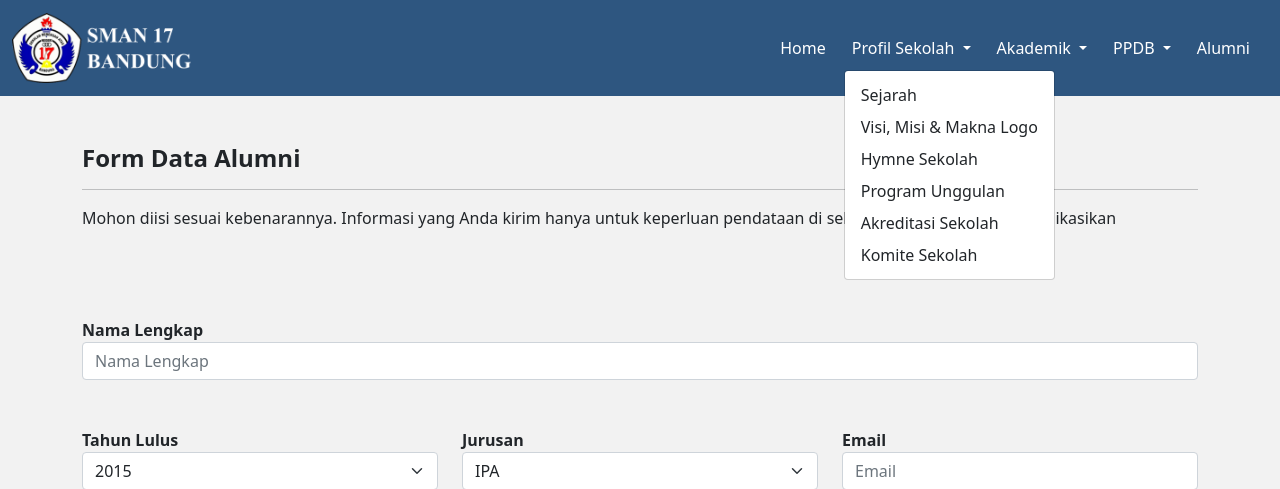
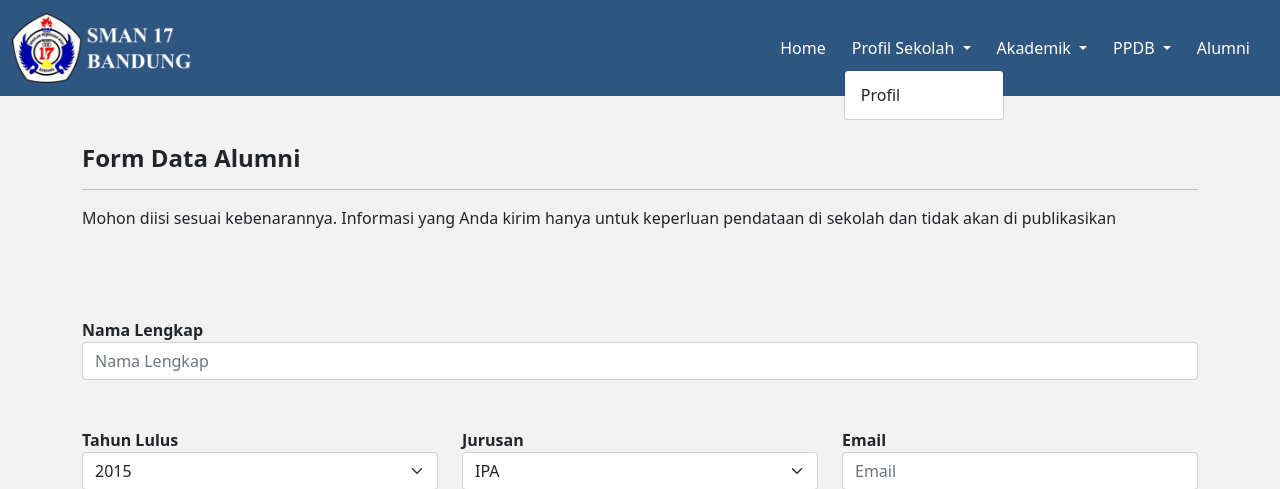
Before and after one commit to agustiarfajar/php-sman17, a PHP site: page /alumni/ in a window 1280 px wide, after a click on "Profil Sekolah". Shown: the top 489 px of the page. Run offline with PHP 8.4, Linux system fonts and the light colour scheme.

Commit message:
FIX PISANNNN

```diff
--- a/alumni/index.php
+++ b/alumni/index.php
@@ -72,12 +72,12 @@
 	            		Profil Sekolah
 	          		</a>
 		        	<ul class="dropdown-menu" aria-labelledby="navbarDropdownMenuLink">
-		        		<li><a class="dropdown-item" href="<?= BASEURL;?>profil">Sejarah</a></li>
-		            	<li><a class="dropdown-item" href="<?= BASEURL;?>profil">Visi, Misi & Makna Logo</a></li>
+						<li><a class="dropdown-item" href="<?= BASEURL;?>profil">Profil</a></li>
+		            	<!-- <li><a class="dropdown-item" href="<?= BASEURL;?>profil">Visi, Misi & Makna Logo</a></li>
 		            	<li><a class="dropdown-item" href="<?= BASEURL;?>profil/hymne.php">Hymne Sekolah</a></li>
 		            	<li><a class="dropdown-item" href="#">Program Unggulan</a></li>
 		            	<li><a class="dropdown-item" href="<?= BASEURL;?>profil">Akreditasi Sekolah</a></li>
-		            	<li><a class="dropdown-item" href="#">Komite Sekolah</a></li>
+		            	<li><a class="dropdown-item" href="#">Komite Sekolah</a></li> -->
 
 		        	</ul>
 	        	</li>
@@ -106,7 +106,7 @@
 
 
 	        	<li class="nav-item" style="padding-right: 10px;">
-	          		<a class="nav-link" style="color: white;font-size: 16px;" href="alumni.php">Alumni</a>
+	          		<a class="nav-link" style="color: white;font-size: 16px;" href="#">Alumni</a>
 	        	</li>
 
 	      	</ul>
--- a/guru/index.php
+++ b/guru/index.php
@@ -49,12 +49,12 @@
 	            		Profil Sekolah
 	          		</a>
 		        	<ul class="dropdown-menu" aria-labelledby="navbarDropdownMenuLink">
-		        		<li><a class="dropdown-item" href="<?= BASEURL;?>profil">Sejarah</a></li>
-		            	<li><a class="dropdown-item" href="<?= BASEURL;?>profil">Visi, Misi & Makna Logo</a></li>
+						<li><a class="dropdown-item" href="<?= BASEURL;?>profil">Profil</a></li>
+		            	<!-- <li><a class="dropdown-item" href="<?= BASEURL;?>profil">Visi, Misi & Makna Logo</a></li>
 		            	<li><a class="dropdown-item" href="<?= BASEURL;?>profil/hymne.php">Hymne Sekolah</a></li>
 		            	<li><a class="dropdown-item" href="#">Program Unggulan</a></li>
 		            	<li><a class="dropdown-item" href="<?= BASEURL;?>profil">Akreditasi Sekolah</a></li>
-		            	<li><a class="dropdown-item" href="#">Komite Sekolah</a></li>
+		            	<li><a class="dropdown-item" href="#">Komite Sekolah</a></li> -->
 
 		        	</ul>
 	        	</li>
--- a/jadwal/index.php
+++ b/jadwal/index.php
@@ -49,12 +49,12 @@
 	            		Profil Sekolah
 	          		</a>
 		        	<ul class="dropdown-menu" aria-labelledby="navbarDropdownMenuLink">
-		        		<li><a class="dropdown-item" href="<?= BASEURL;?>profil">Sejarah</a></li>
-		            	<li><a class="dropdown-item" href="<?= BASEURL;?>profil">Visi, Misi & Makna Logo</a></li>
+						<li><a class="dropdown-item" href="<?= BASEURL;?>profil">Profil</a></li>
+		            	<!-- <li><a class="dropdown-item" href="<?= BASEURL;?>profil">Visi, Misi & Makna Logo</a></li>
 		            	<li><a class="dropdown-item" href="<?= BASEURL;?>profil/hymne.php">Hymne Sekolah</a></li>
 		            	<li><a class="dropdown-item" href="#">Program Unggulan</a></li>
 		            	<li><a class="dropdown-item" href="<?= BASEURL;?>profil">Akreditasi Sekolah</a></li>
-		            	<li><a class="dropdown-item" href="#">Komite Sekolah</a></li>
+		            	<li><a class="dropdown-item" href="#">Komite Sekolah</a></li> -->
 
 		        	</ul>
 	        	</li>
--- a/profil/index.php
+++ b/profil/index.php
@@ -50,12 +50,12 @@
 	            		Profil Sekolah
 	          		</a>
 		        	<ul class="dropdown-menu" aria-labelledby="navbarDropdownMenuLink">
-		        		<li><a class="dropdown-item" href="<?= BASEURL;?>profil">Sejarah</a></li>
-		            	<li><a class="dropdown-item" href="<?= BASEURL;?>profil">Visi, Misi & Makna Logo</a></li>
+		        		<li><a class="dropdown-item" href="<?= BASEURL;?>profil">Profil</a></li>
+		            	<!-- <li><a class="dropdown-item" href="<?= BASEURL;?>profil">Visi, Misi & Makna Logo</a></li>
 		            	<li><a class="dropdown-item" href="<?= BASEURL;?>profil/hymne.php">Hymne Sekolah</a></li>
 		            	<li><a class="dropdown-item" href="#">Program Unggulan</a></li>
 		            	<li><a class="dropdown-item" href="<?= BASEURL;?>profil">Akreditasi Sekolah</a></li>
-		            	<li><a class="dropdown-item" href="#">Komite Sekolah</a></li>
+		            	<li><a class="dropdown-item" href="#">Komite Sekolah</a></li> -->
 
 		        	</ul>
 	        	</li>
```
Also changed, not shown: index.php (+4 -3 lines), kalender-akademik/index.php (+5 -5 lines), ppdb/index.php (+4 -4 lines).
